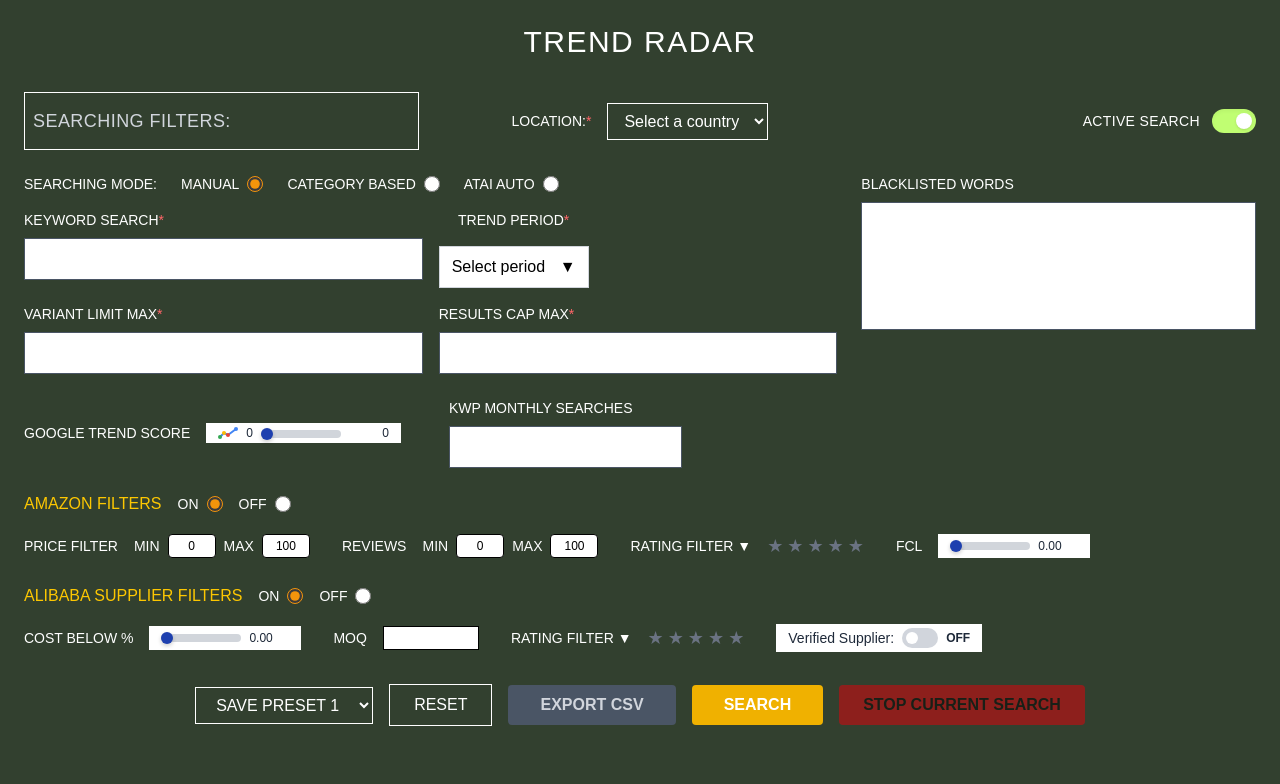
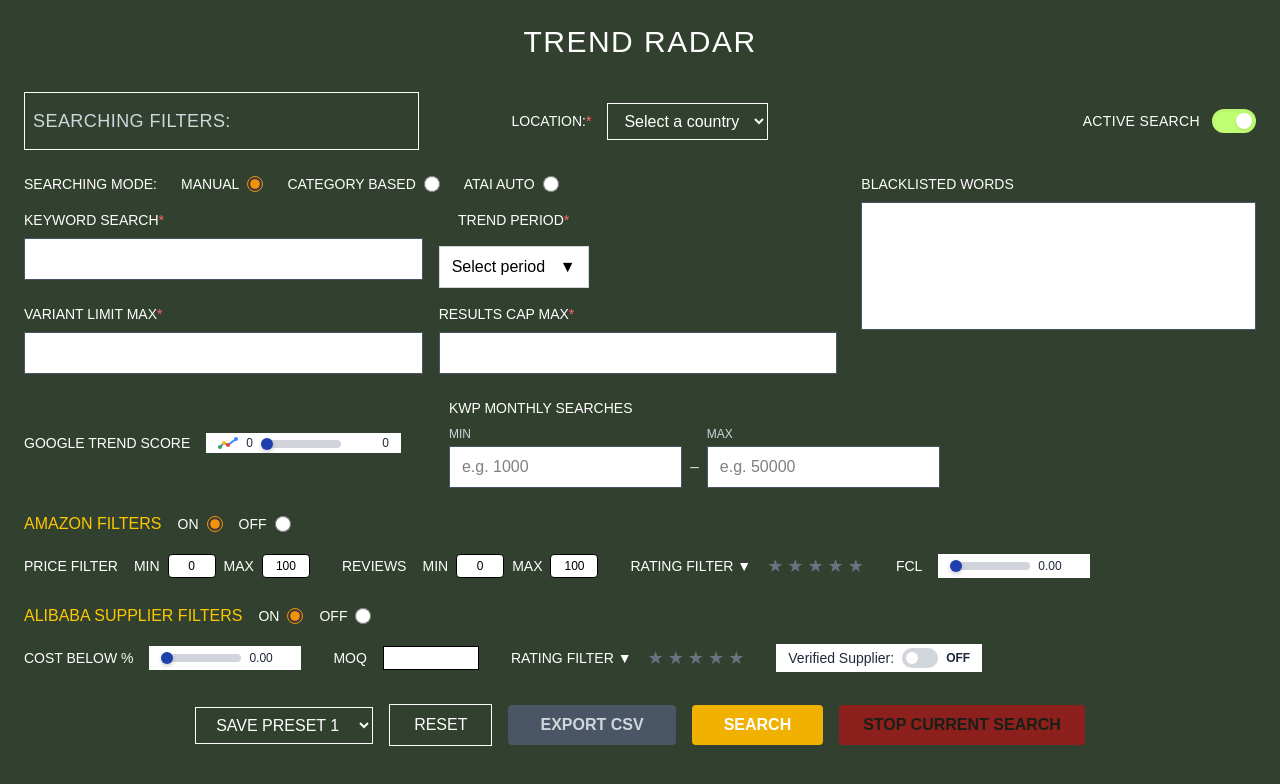
Before and after one commit to demouser100499/ATAI, a Next.js app: page / in a window 1280 px wide. Shown: the top 784 px of the page. Built offline with nearby package versions, Linux system fonts and the light colour scheme.

Commit message:
Added Min/Max filters

```diff
--- a/src/app/dashboard.tsx
+++ b/src/app/dashboard.tsx
@@ -59,7 +59,8 @@ const Dashboard = () => {
   const [activeSearch, setActiveSearch] = useState(true);
   const [searchingMode, setSearchingMode] = useState('MANUAL');
   const [keywordSearch, setKeywordSearch] = useState('');
-  const [kwpMonthlySearches, setKwpMonthlySearches] = useState('');
+  const [kwpMinSearches, setKwpMinSearches] = useState('');
+  const [kwpMaxSearches, setKwpMaxSearches] = useState('');
   const [variantLimitMax, setVariantLimitMax] = useState('');
   const [resultsCap, setResultsCap] = useState('');
   const [googleTrendScore, setGoogleTrendScore] = useState(0);
@@ -339,7 +340,8 @@ const Dashboard = () => {
     // Reset All Filters to Defaults
     setKeywordSearch('');
     setProductCategory('All categories');
-    setKwpMonthlySearches('');
+    setKwpMinSearches('');
+    setKwpMaxSearches('');
     setBlacklistedWords('');
     setGoogleTrendScore(0);
     setPriceMin(0);
@@ -376,7 +378,8 @@ const Dashboard = () => {
     setActiveSearch(true);
     setSearchingMode('MANUAL');
     setKeywordSearch('');
-    setKwpMonthlySearches('');
+    setKwpMinSearches('');
+    setKwpMaxSearches('');
     setVariantLimitMax('');
     setResultsCap('');
     setGoogleTrendScore(0);
@@ -438,7 +441,8 @@ const Dashboard = () => {
     setLocation('');
     setSearchingMode('MANUAL');
     setKeywordSearch('');
-    setKwpMonthlySearches('');
+    setKwpMinSearches('');
+    setKwpMaxSearches('');
     setVariantLimitMax('');
     setResultsCap('');
     setGoogleTrendScore(0);
@@ -806,7 +810,8 @@ const Dashboard = () => {
       // Basic filters
       keyword: effectiveKeyword,
       category: (searchingMode === 'CATEGORY BASED' && productCategory !== 'All categories') ? productCategory : undefined,
-      search_volume_min: kwpMonthlySearches || undefined,
+      search_volume_min: kwpMinSearches || undefined,
+      search_volume_max: kwpMaxSearches || undefined,
       blacklist: blacklistedWords || undefined,
       location: getCountryCode(location) || undefined,
       search_mode: productsSearchMode,
@@ -834,7 +839,8 @@ const Dashboard = () => {
   }, [
     keywordSearch,
     selectedCategoryVariant,
-    kwpMonthlySearches,
+    kwpMinSearches,
+    kwpMaxSearches,
     blacklistedWords,
     location,
     googleTrendScore,
@@ -970,7 +976,8 @@ const Dashboard = () => {
             alibabaFilters,
             blacklist: blacklistedWords || undefined,
             fcl_percentage: fcl,
-            search_volume_min: kwpMonthlySearches ? parseInt(kwpMonthlySearches) : undefined,
+            search_volume_min: kwpMinSearches ? parseInt(kwpMinSearches) : undefined,
+            search_volume_max: kwpMaxSearches ? parseInt(kwpMaxSearches) : undefined,
             google_trend_score: googleTrendScore > 0 ? googleTrendScore : undefined,
             amz_price_min: amazonFilters && priceMin > 0 ? priceMin : undefined,
             amz_price_max: amazonFilters && priceMax < 100 ? priceMax : undefined,
@@ -1053,7 +1060,8 @@ const Dashboard = () => {
     productCategory,
     blacklistedWords,
     fcl,
-    kwpMonthlySearches,
+    kwpMinSearches,
+    kwpMaxSearches,
     googleTrendScore,
     priceMin,
     priceMax,
@@ -1086,7 +1094,8 @@ const Dashboard = () => {
           category: lastSearchContext.category,
           location: lastSearchContext.location,
           search_mode: productsSearchMode,
-          search_volume_min: kwpMonthlySearches || undefined,
+          search_volume_min: kwpMinSearches || undefined,
+          search_volume_max: kwpMaxSearches || undefined,
           blacklist: blacklistedWords || undefined,
           ...(googleTrendScore > 0 && { google_trend_score: googleTrendScore }),
           amazonFilters,
@@ -1116,7 +1125,8 @@ const Dashboard = () => {
     hasPerformedSearch,
     activeSearch,
     pipelineStatus,
-    kwpMonthlySearches,
+    kwpMinSearches,
+    kwpMaxSearches,
     blacklistedWords,
     googleTrendScore,
     amazonFilters,
@@ -1732,12 +1742,31 @@ const Dashboard = () => {
           </div>
           <div>
             <label className="block text-sm font-medium mb-2">KWP MONTHLY SEARCHES</label>
-            <input
-              type="text"
-              value={kwpMonthlySearches}
-              onChange={(e) => setKwpMonthlySearches(e.target.value)}
-              className="w-full px-3 py-2 text-black bg-[#FFFFFF] border border-gray-600 focus:outline-none focus:border-blue-500"
-            />
+            <div className="flex items-center gap-2">
+              <div className="flex flex-col items-start gap-1 flex-1">
+                <span className="text-xs text-gray-300">MIN</span>
+                <input
+                  type="number"
+                  min="0"
+                  value={kwpMinSearches}
+                  onChange={(e) => setKwpMinSearches(e.target.value)}
+                  placeholder="e.g. 1000"
+                  className="w-full px-3 py-2 text-black bg-[#FFFFFF] border border-gray-600 focus:outline-none focus:border-blue-500"
+                />
+              </div>
+              <span className="text-gray-300 mt-5">–</span>
+              <div className="flex flex-col items-start gap-1 flex-1">
+                <span className="text-xs text-gray-300">MAX</span>
+                <input
+                  type="number"
+                  min="0"
+                  value={kwpMaxSearches}
+                  onChange={(e) => setKwpMaxSearches(e.target.value)}
+                  placeholder="e.g. 50000"
+                  className="w-full px-3 py-2 text-black bg-[#FFFFFF] border border-gray-600 focus:outline-none focus:border-blue-500"
+                />
+              </div>
+            </div>
           </div>
 
 
--- a/src/lib/step-function.ts
+++ b/src/lib/step-function.ts
@@ -57,6 +57,8 @@ export interface PipelineFilters {
     fcl_percentage?: number;
     /** Keyword planner / search volume min */
     search_volume_min?: string | number;
+    /** Keyword planner / search volume max */
+    search_volume_max?: string | number;
     /** Google Trend score min (0–100) */
     google_trend_score?: number;
     /** Amazon: price min/max */
@@ -102,6 +104,7 @@ async function buildInputAndStartExecution(
     const fcl_percentage = filters.fcl_percentage != null ? Number(filters.fcl_percentage) : 0;
     const blacklist = (filters.blacklist ?? "").toString();
     const search_volume_min = ensureInt(filters.search_volume_min, 0);
+    const search_volume_max = filters.search_volume_max != null ? Number(filters.search_volume_max) : 0;
     const google_trend_score = filters.google_trend_score != null ? Number(filters.google_trend_score) : 0;
 
     const amz_price_min = filters.amz_price_min != null ? Number(filters.amz_price_min) : 0;
@@ -117,7 +120,14 @@ async function buildInputAndStartExecution(
     const supplier_rating_min = filters.supplier_rating_min != null ? Number(filters.supplier_rating_min) : 0;
     const verified_supplier = !!filters.verified_supplier;
 
-    const executionName = `manual_${keyword.replace(/[^a-zA-Z0-9]/g, '_')}_${Date.now()}`;
+    // Derive a human-readable prefix from the search mode
+    const modePrefix =
+        search_mode === 'category_search' ? 'category'
+            : search_mode === 'manual_search' ? 'manual'
+                : 'run';
+    const safeKeyword = keyword.replace(/[^a-zA-Z0-9]/g, '_').slice(0, 60);
+    const executionName = `${modePrefix}_${safeKeyword}_${Date.now()}`;
+
     const inputObj: Record<string, unknown> = {
         keyword,
         search_mode,
@@ -133,6 +143,7 @@ async function buildInputAndStartExecution(
         blacklist,
         fcl_percentage,
         search_volume_min,
+        search_volume_max,
         google_trend_score,
         amz_price_min,
         amz_price_max,
@@ -165,13 +176,17 @@ async function buildInputAndStartExecution(
 async function fetchKeywordsFromPlanner(
     category: string,
     geo: string,
-    limit: number
+    limit: number,
+    minSearches?: number,
+    maxSearches?: number
 ): Promise<string[]> {
     const CATEGORY_KEYWORD_FUNCTION = "arn:aws:lambda:eu-north-1:894037914878:function:category_keyword";
-    const payload = {
+    const payload: Record<string, unknown> = {
         search_term: category,
         geo: (geo || "US").toUpperCase(),
         limit,
+        ...(minSearches != null && minSearches > 0 && { min_searches: minSearches }),
+        ...(maxSearches != null && maxSearches > 0 && { max_searches: maxSearches }),
     };
 
     console.log("[category_keyword Lambda] Invoking for category=", category, "geo=", geo, "limit=", limit);
@@ -229,7 +244,9 @@ export async function startPipelineExecution(keyword: string, filters: PipelineF
             const rawKeywords = await fetchKeywordsFromPlanner(
                 category ?? "",
                 geo,
-                variant_limit
+                variant_limit,
+                filters.search_volume_min != null ? Number(filters.search_volume_min) : undefined,
+                filters.search_volume_max != null ? Number(filters.search_volume_max) : undefined
             );
 
             const keywords = rawKeywords.length > 0
@@ -244,7 +261,7 @@ export async function startPipelineExecution(keyword: string, filters: PipelineF
 
             const execution_details: { keyword: string; run_id: string; execution_arn: string }[] = [];
             for (const kw of keywords.slice(0, variant_limit)) {
-                const r = await buildInputAndStartExecution(kw, filters, 'manual_search');
+                const r = await buildInputAndStartExecution(kw, filters, 'category_search');
                 execution_details.push({ keyword: kw, run_id: r.executionName, execution_arn: r.executionArn });
             }
 
```
